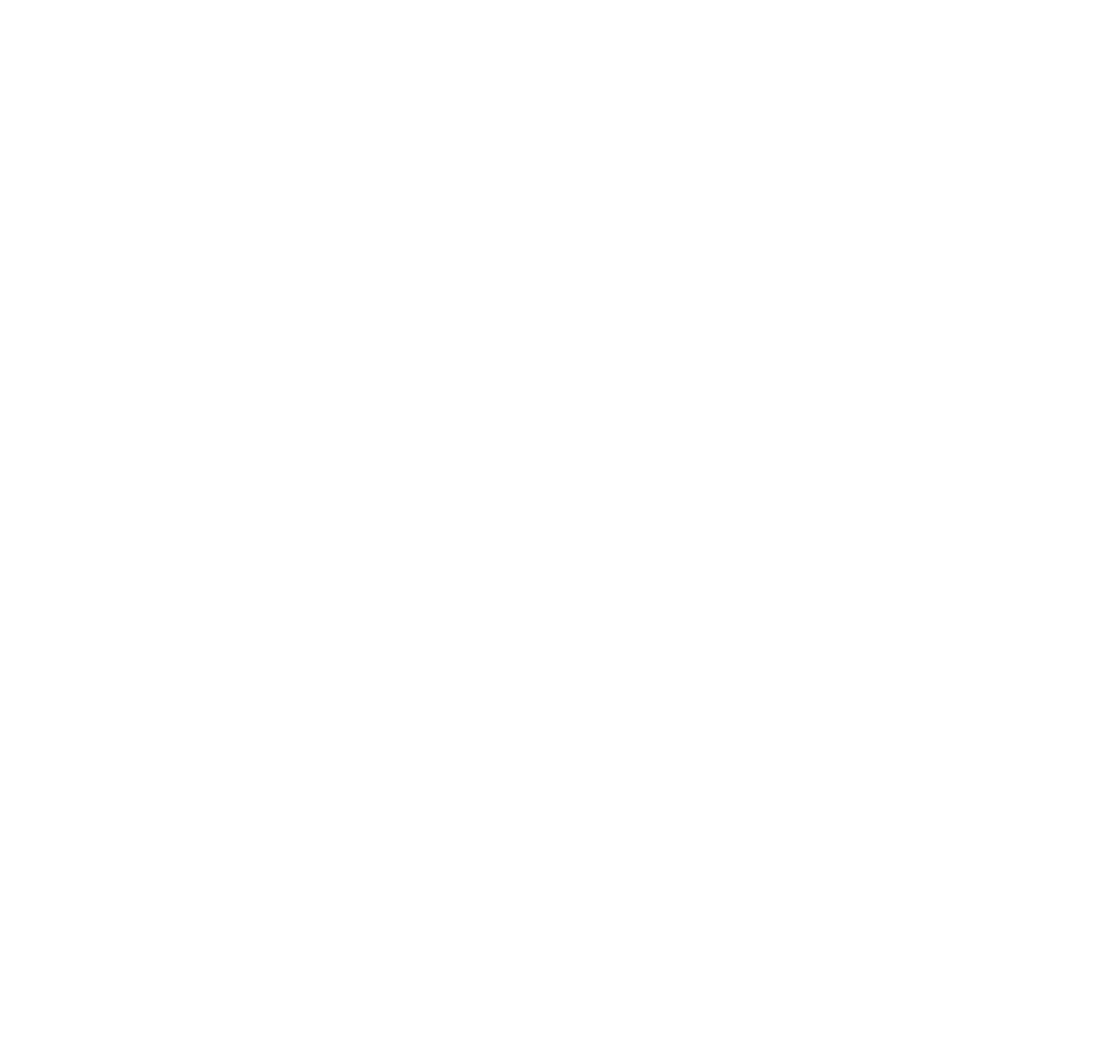
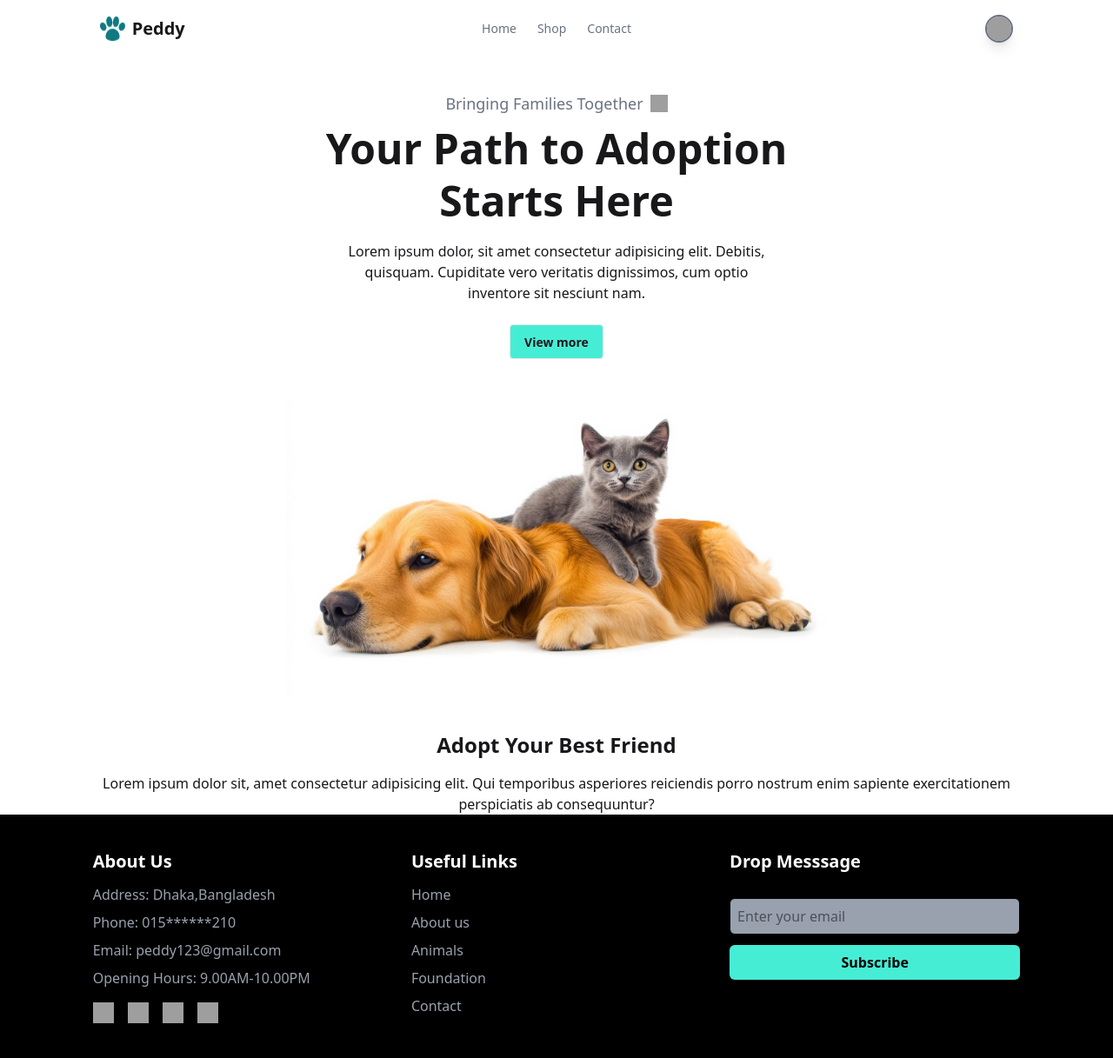
Before and after one commit to sunyeatcse60/Pet-Adoption-JS, a website: page index.html in a window 1280 px wide. Shown: the whole page at 87% size. Before the commit the page ends 800 px from the top, so only its background shows below. Drawn offline with nearby package versions, Linux system fonts and the light colour scheme; grey boxes are pictures that could not be loaded.

Commit message:
Footer complete

```diff
--- a/index.html
+++ b/index.html
@@ -1,12 +1,145 @@
 <!DOCTYPE html>
 <html lang="en">
-<head>
-    <meta charset="UTF-8">
-    <meta http-equiv="X-UA-Compatible" content="IE=edge">
-    <meta name="viewport" content="width=device-width, initial-scale=1.0">
+  <head>
+    <meta charset="UTF-8" />
+    <meta http-equiv="X-UA-Compatible" content="IE=edge" />
+    <meta name="viewport" content="width=device-width, initial-scale=1.0" />
     <title>Pet Adoption</title>
-</head>
-<body>
+    <!-- DasiUI cdn -->
+    <link
+      href="https://cdn.jsdelivr.net/npm/daisyui@5"
+      rel="stylesheet"
+      type="text/css"
+    />
+    <script src="https://cdn.jsdelivr.net/npm/@tailwindcss/browser@4"></script>
+  </head>
+  <body>
+    <header>
+      <nav class="w-10/12 mx-auto">
+        <!-- nav bar -->
+        <div class="navbar">
+          <div class="navbar-start">
+            <div class="flex gap-2">
+              <img src="./images/logo.webp" alt="" />
+              <p class="text-xl font-bold">Peddy</p>
+            </div>
+          </div>
+          <div class="navbar-center lg:flex">
+            <ul class="menu menu-horizontal px-1 text-gray-500">
+              <li><a>Home</a></li>
+              <li><a>Shop</a></li>
+              <li><a>Contact</a></li>
+            </ul>
+          </div>
+          <div class="navbar-end">
+            <img
+              class="h-8 w-8 bg-gray-200 rounded-full border-2 border-gray-500 shadow-lg"
+              src="https://img.icons8.com/?size=160&id=111473&format=png"
+              alt=""
+            />
+          </div>
+        </div>
+      </nav>
+    </header>
 
-</body>
+    <main>
+      <!--Banner section  -->
+      <section class="bg-color-red">
+        <div
+          class="w-10/12 mx-auto text-center flex flex-col items-center justify-center mt-10"
+        >
+          <p class="text-lg font-medium text-gray-500 flex items-center gap-2">
+            Bringing Families Together
+            <img
+              class="w-5 h-5"
+              src="https://cdn-icons-png.flaticon.com/128/599/599502.png"
+              alt=""
+            />
+          </p>
+
+          <h1 class="w-8/12 text-5xl font-bold mt-2 text-center leading-tight mx-auto">
+            Your Path to Adoption <br> Starts Here
+          </h1>
+
+          <p class="mt-2 max-w-lg mt-4">
+            Lorem ipsum dolor, sit amet consectetur adipisicing elit. Debitis,
+            quisquam. Cupiditate vero veritatis dignissimos, cum optio inventore
+            sit nesciunt nam.
+          </p>
+          <button class="btn mt-6 bg-teal-300 ">View more</button>
+          <img src="./images/pet.webp" alt="" class="md:w-8/12 lg:w-7/12 mt-10" />
+        </div>
+      </section>
+
+      <section>
+        <div class="w-10/12 mx-auto item-center flex flex-col text-center justify-center mt-10 ">
+            <h1 class="text-2xl font-bold">Adopt Your Best Friend</h1>
+            <p class="mt-4">Lorem ipsum dolor sit, amet consectetur adipisicing elit. Qui temporibus asperiores reiciendis porro nostrum enim sapiente exercitationem perspiciatis ab consequuntur?</p>
+        </div>
+      </section>
+
+      <!-- This section make by JS folder -->
+      <section>
+
+      </section>
+    </main>
+
+    <!-- Footer section -->
+    <footer class="bg-black text-white py-10">
+        <div class="w-10/12 mx-auto grid grid-cols-1 md:grid-cols-3 gap-8">
+          <!-- Column 1 - About Us & Social Media -->
+          <div>
+            <h2 class="text-xl font-bold mb-3">About Us</h2>
+          <div class=" flex flex-col gap-2">
+            <p class="text-gray-400 ">Address: Dhaka,Bangladesh</p>
+            <p class="text-gray-400 ">Phone: 015******210 </p>
+            <p class="text-gray-400 ">Email: peddy123@gmail.com</p>
+            <p class="text-gray-400 ">Opening Hours: 9.00AM-10.00PM</p>
+
+          </div>
+
+            <div class="flex gap-4 mt-4">
+              <a href="#" class="hover:text-gray-400">
+                <img class="w-6 h-6" src="https://cdn-icons-png.flaticon.com/128/733/733547.png" alt="Facebook">
+              </a>
+              <a href="#" class="hover:text-gray-400">
+                <img class="w-6 h-6" src="https://cdn-icons-png.flaticon.com/128/733/733579.png" alt="Twitter">
+              </a>
+              <a href="#" class="hover:text-gray-400">
+                <img class="w-6 h-6" src="https://cdn-icons-png.flaticon.com/128/733/733558.png" alt="Instagram">
+              </a>
+              <a href="#" class="hover:text-gray-400">
+                <img class="w-6 h-6" src="https://cdn-icons-png.flaticon.com/128/733/733553.png" alt="LinkedIn">
+              </a>
+            </div>
+          </div>
+
+
+          <div>
+            <h2 class="text-xl font-bold mb-3">Useful Links</h2>
+            <ul class="text-gray-400 space-y-2">
+              <li><a href="#" class="hover:text-white">Home</a></li>
+              <li><a href="#" class="hover:text-white">About us</a></li>
+              <li><a href="#" class="hover:text-white">Animals</a></li>
+              <li><a href="#" class="hover:text-white">Foundation</a></li>
+              <li><a href="#" class="hover:text-white">Contact</a></li>
+            </ul>
+          </div>
+
+
+          <div>
+            <h1 class="text-xl font-bold mb-3">Drop Messsage</h1>
+            <input
+              type="email"
+              class="w-full p-2 bg-gray-400 text-black rounded-md mt-4"
+              placeholder="Enter your email"
+            />
+            <button class="mt-3 w-full bg-teal-300 hover:bg-green-400 font-bold text-black py-2 rounded-md">
+              Subscribe
+            </button>
+          </div>
+        </div>
+      </footer>
+
+  </body>
 </html>
--- /dev/null
+++ b/package.json
@@ -0,0 +1,5 @@
+{
+  "devDependencies": {
+    "daisyui": "^5.0.2"
+  }
+}
```
Also changed, not shown: images/error.webp (added), images/logo.webp (added), images/pet.webp (added), 1 other file.
